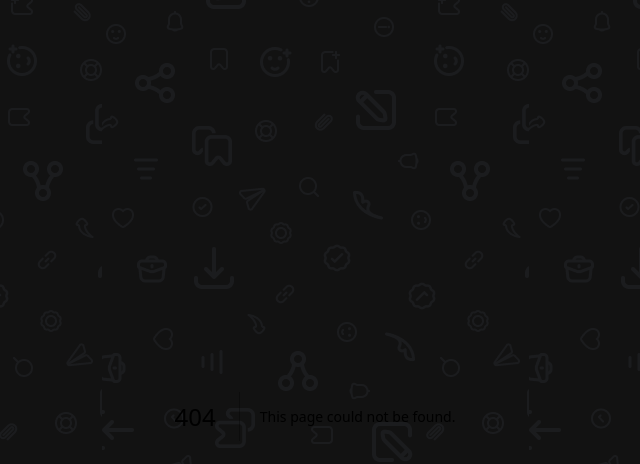
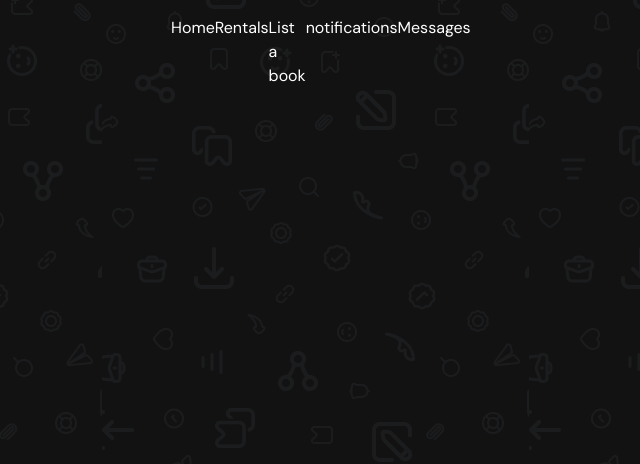
Before and after one commit to Parallax18/bookklub-frontend, a Next.js app: page /new-listing in a window 1280 px wide. Before the commit this address had no page. Shown: the top 464 px of the page, without its empty margins (325-965 px from the left). Built offline with nearby package versions, Linux system fonts and the light colour scheme.

Commit message:
working on the authpagefooter component

```diff
--- /dev/null
+++ b/src/app/new-listing/page.tsx
@@ -0,0 +1,11 @@
+'use client';
+
+import AuthPagesFooterComponent from '@/components/AuthPagesFooterComponent';
+
+export default function newListing() {
+  return (
+    <main style={{ color: '#fff' }}>
+      <AuthPagesFooterComponent></AuthPagesFooterComponent>
+    </main>
+  );
+}
--- /dev/null
+++ b/src/components/AuthPagesFooterComponent.tsx
@@ -0,0 +1,17 @@
+import { Flex, Spacer, Box } from '@chakra-ui/react';
+
+export default function AuthPagesFooterComponent() {
+  return (
+    <Flex>
+      <Box>Home</Box>
+      <Spacer />
+      <Box>Rentals</Box>
+      <Spacer />
+      <Box>List a book</Box>
+      <Spacer />
+      <Box>notifications</Box>
+      <Spacer />
+      <Box>Messages</Box>
+    </Flex>
+  );
+}
```
Also changed, not shown: 2 other files (tests, documents, lock files or other folders).
